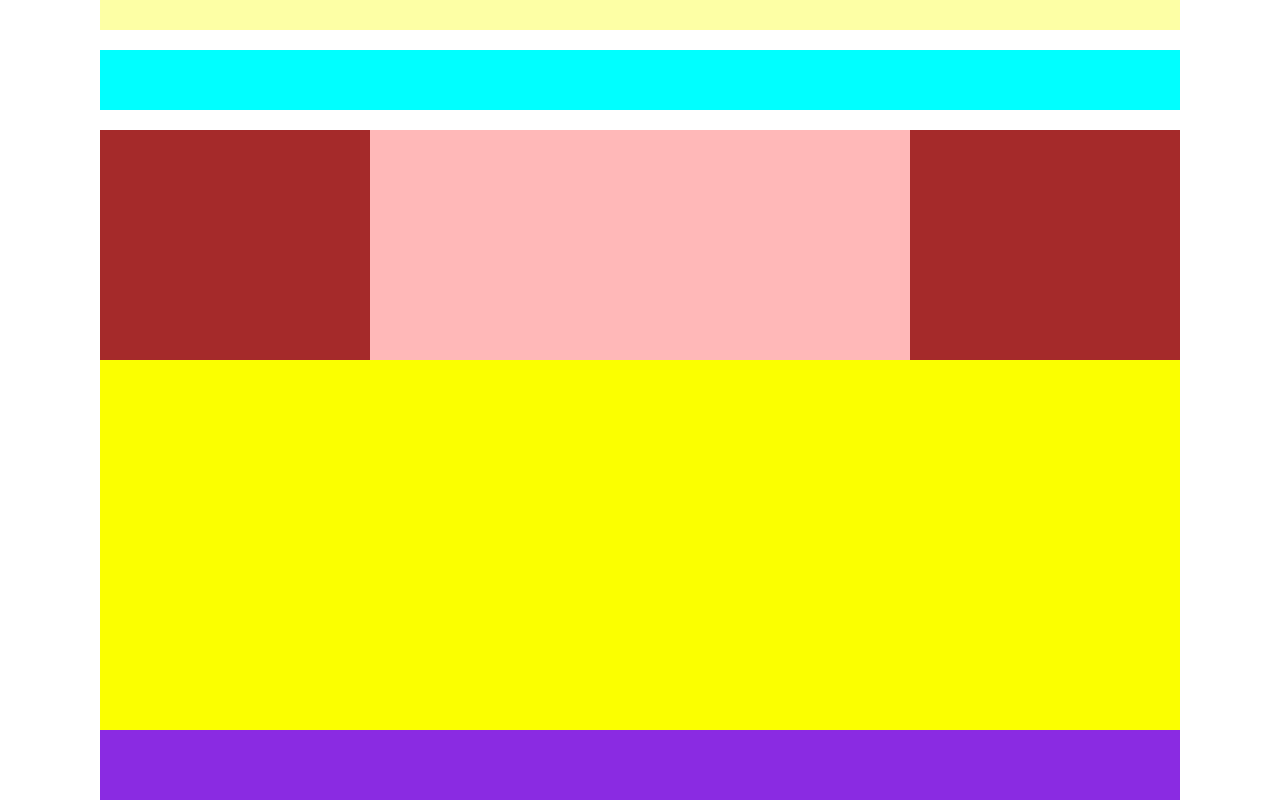
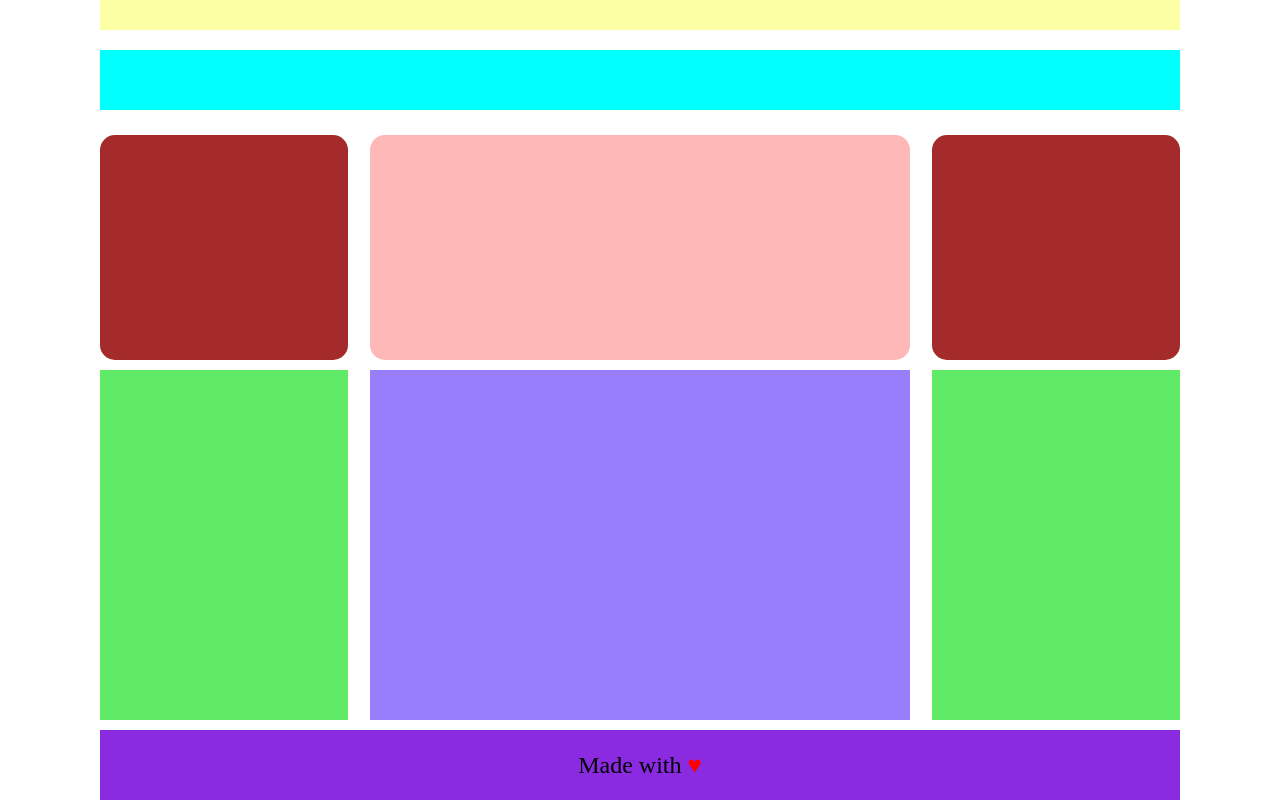
Before and after one commit to SirAlyon/htmlcss-struttura-wp, a plain HTML site: page index.html in a window 1280 px wide. Shown: the part 690-1490 px from the top of the page. Drawn offline with Linux system fonts and the light colour scheme.

Commit message:
Add margin and texts

```diff
--- a/css/style.css
+++ b/css/style.css
@@ -14,6 +14,11 @@ body{
     display: table;
     clear: both;
 }
+
+
+/* Uility */
+
+
 
 /* Header */
 
@@ -48,6 +53,9 @@ body{
     position: absolute;
     left: 50px;
     bottom: 100px;
+    line-height: 150px;
+    vertical-align: middle;
+    text-align: center;
 }
 
 .leadership{
@@ -58,25 +66,61 @@ body{
 
 .articles{
     height: 600px;
-    background-color: rgb(251, 255, 0);
+}
+
+.row{
+    padding: 5px 0px 10px 0px;
 }
 
 .article-img{
-    width: 25%;
-    height: 230px;
+    width: 23%;
+    height: 225px;
     background-color: brown;
+    float: left;
+    border-radius: 15px;
+}
+
+.row > div{
+    width: 50%;
+    height: 225px;
+    background-color: rgb(255, 184, 184);
+    float: left;
+    margin: 0 2%;
+    border-radius: 15px;
+}
+
+.article-text{
+    width: 23%;
+    height: 350px;
+    background-color: rgb(95, 235, 102);
     float: left;
 }
 
+.row2>div{
+    width: 50%;
+    height: 350px;
+    background-color: rgb(153, 126, 252);
+    float: left;
+    margin: 0 2%;
+}
+
+.row2{
+
+}
+
+/* Footer */
 #site_footer{
     height: 70px;
     background-color: blueviolet;
 }
 
-.row > div{
-    width: 50%;
-    height: 230px;
-    background-color: rgb(255, 184, 184);
-    float: left;
+footer>div span:first-child{
+    color: red;
 }
-/* Footer */
+
+footer>div{
+    text-align: center;
+    font-size: 1.5rem;
+    line-height: 70px;
+    vertical-align: middle;
+}
--- a/index.html
+++ b/index.html
@@ -28,9 +28,9 @@
                 <aside class="article-img"></aside>
             </div>
             <div class="row2 clearfix">
-                <aside></aside>
+                <aside class="article-text"></aside>
                 <div></div>
-                <aside></aside>
+                <aside class="article-text"></aside>
             </div>
         </div>
 
@@ -38,7 +38,7 @@
 
     <!-- /#site_footer -->
     <footer id="site_footer">
-
+        <div>Made with <span>&hearts;</span> </div>
     </footer>
 
 
```
